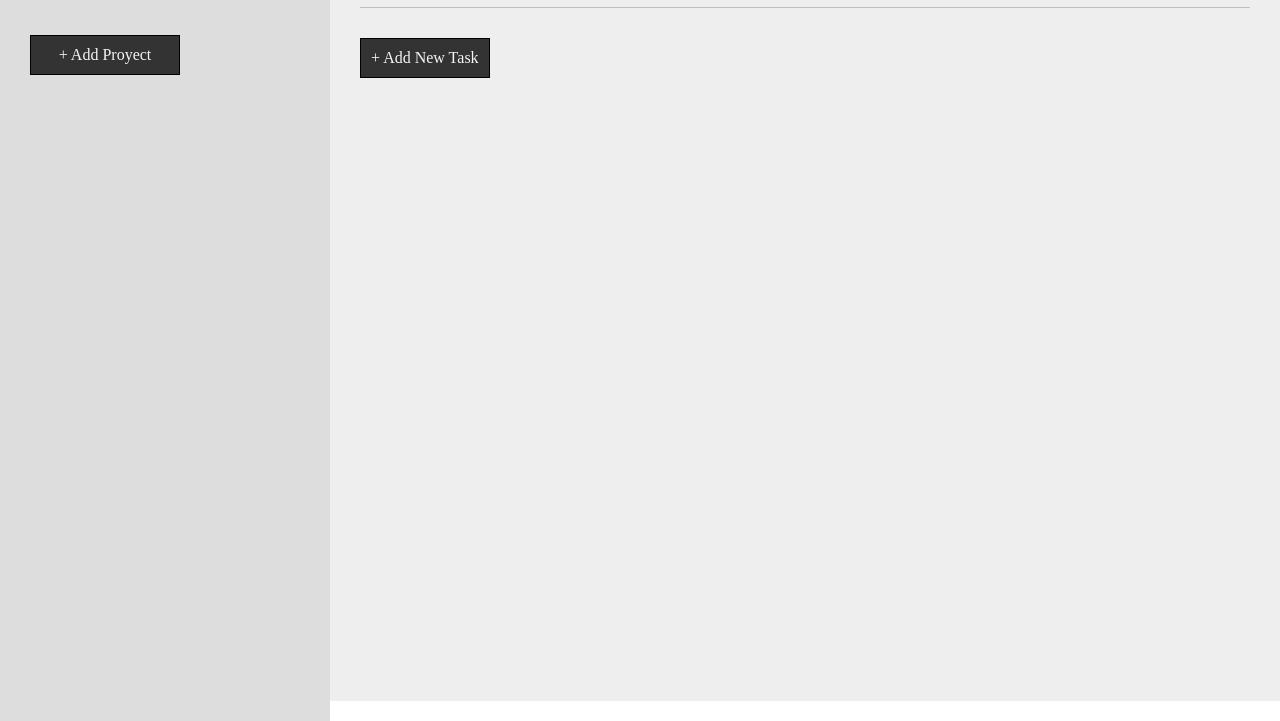
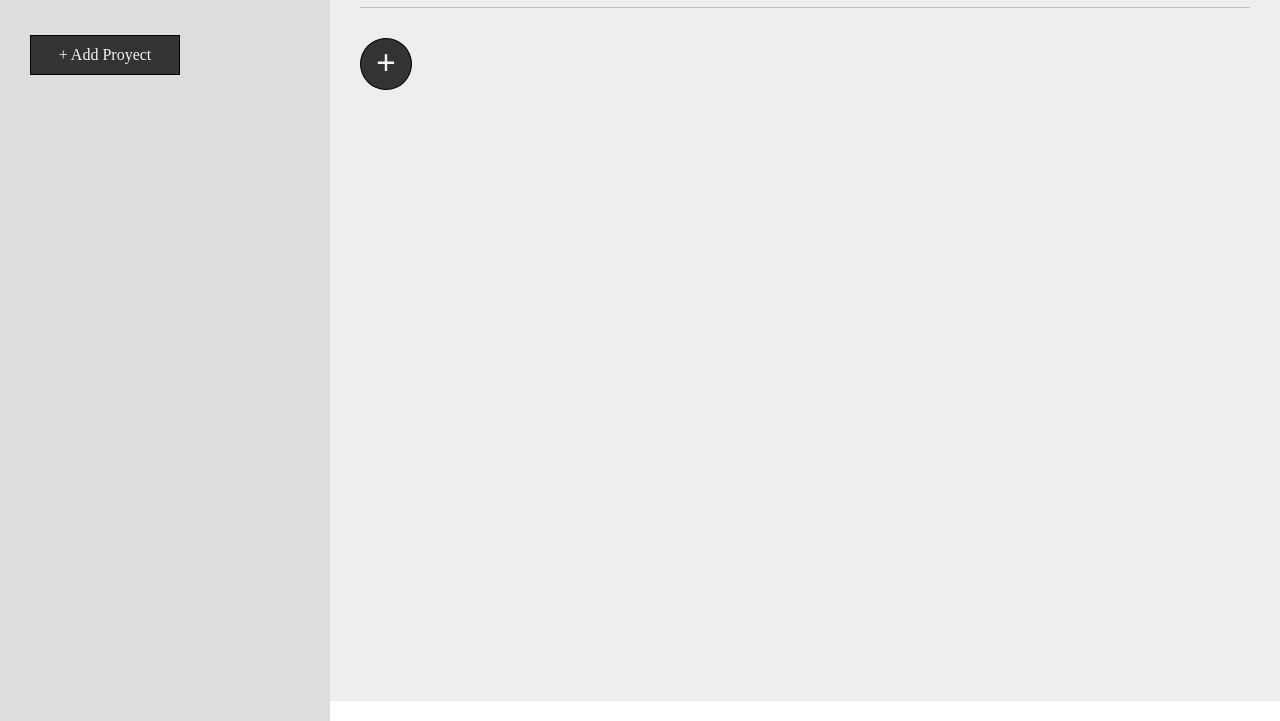
Before and after one commit to Gonzalo102/ToDoList, a website built with webpack: page dist/index.html in a window 1280 px wide. Shown: the part 200-921 px from the top of the page. Built offline with nearby package versions, Linux system fonts and the light colour scheme; files whose address does not match are found by name.

Commit message:
clean code

```diff
--- a/src/index.js
+++ b/src/index.js
@@ -332,6 +332,7 @@ function innitProjectForms () {
     const submitProjectName = document.getElementById('submit-project-name');
     submitProjectName.addEventListener('click', editProjectName);
     submitProjectName.addEventListener('click', hideEditProjectForm);
+
     const closeProjectName = document.getElementById('close-project-name');
     closeProjectName.addEventListener('click', hideEditProjectForm);
 }
@@ -373,7 +374,7 @@ function displayLastAddedProject(i){
 
 function createAddTasksButton(ind){
     const buttonDiv = document.querySelector('.button-task')
-    buttonDiv.innerHTML = `<button class="add-task-button" data-index-add-task-button="${ind}">+ Add New Task</button>`
+    buttonDiv.innerHTML = `<button class="add-task-button" data-index-add-task-button="${ind}">+</button>`
 }
 
 function displayProjectsInStorage(myProjects) {
```
Also changed, not shown: dist/index.html, dist/main.js, dist/style.css.
